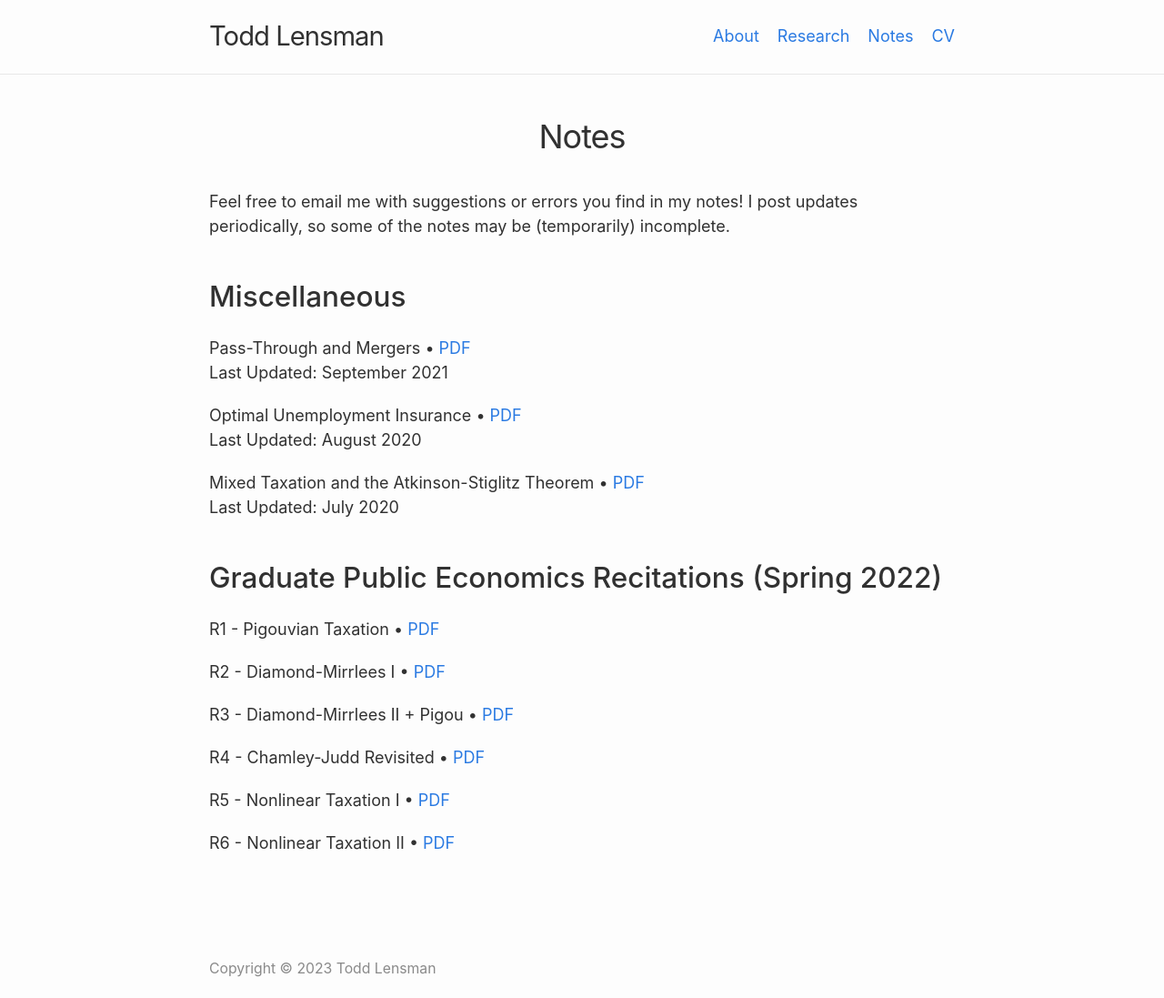
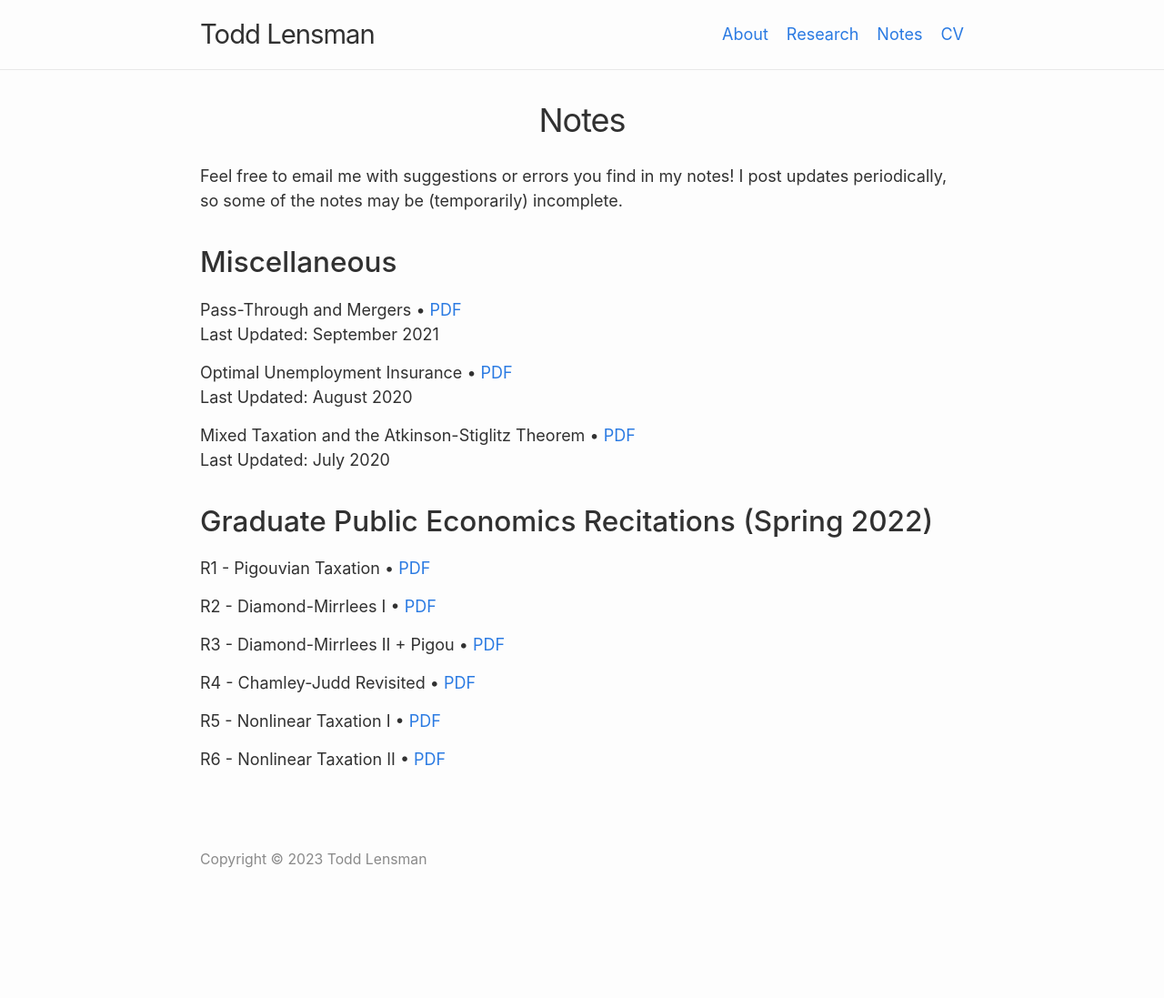
Before and after one commit to talensman/talensman.github.io, a Jekyll site: the page built from notes.md, in a window 1280 px wide. Shown: the whole page at 91% size. Built offline with Jekyll 4.4.1, drawn with Linux system fonts in a browser that asks for light colours; after the commit the page ends 972 px from its top, so only the background shows below that.

Commit message:
Update minima.scss

```diff
--- a/_sass/minima.scss
+++ b/_sass/minima.scss
@@ -8,7 +8,7 @@ $base-font-weight: 400 !default;
 $small-font-size:  $base-font-size * 0.875 !default;
 $base-line-height: 1.5 !default;
 
-$spacing-unit:     40px !default;
+$spacing-unit:     30px !default;
 
 $text-color:       #313131 !default;
 $background-color: #fdfdfd !default;
```
